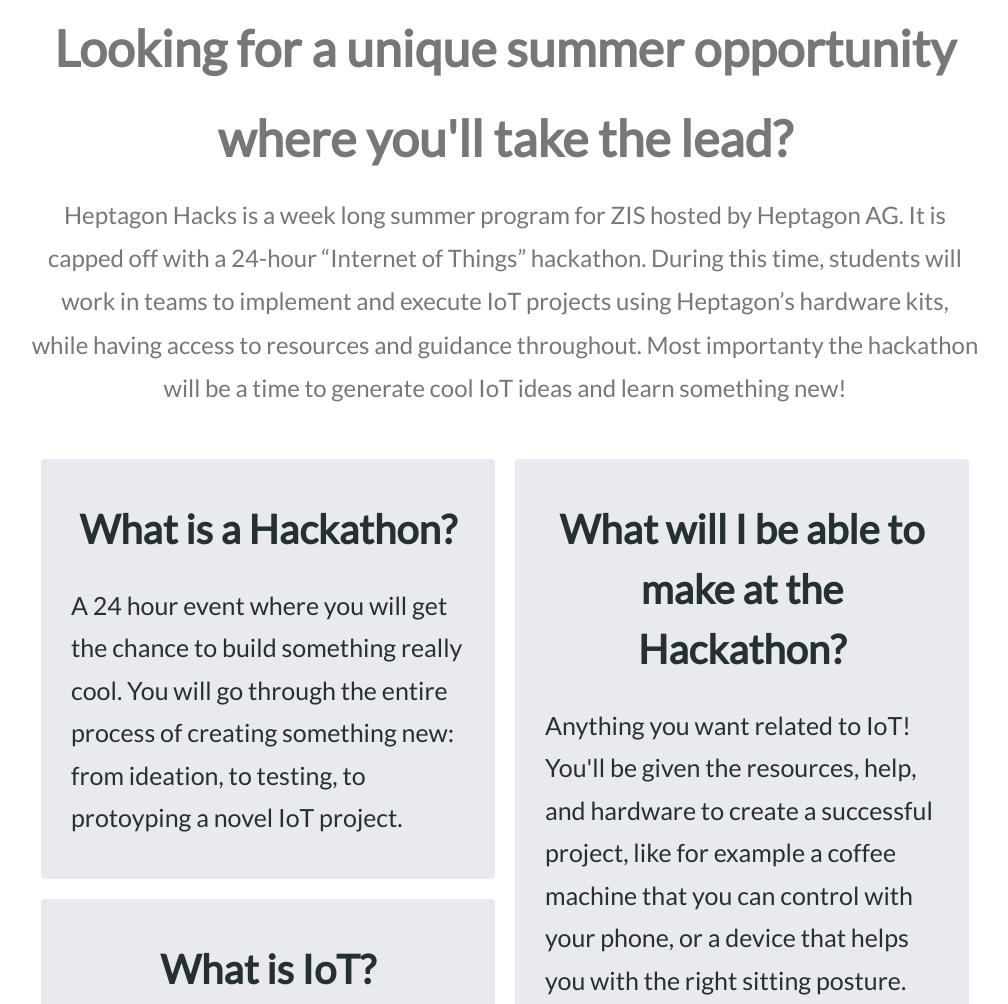
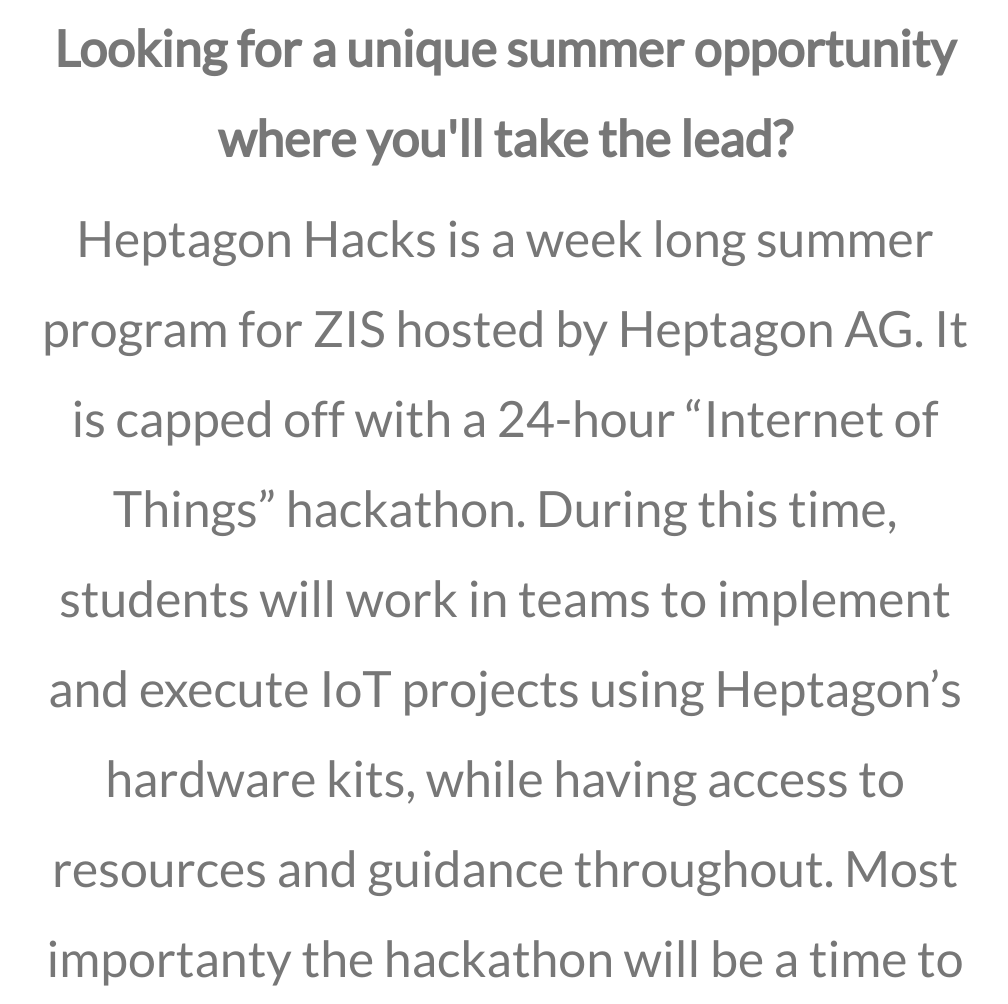
Before and after one commit to Raghav-Maheshwari/HeptagonHacks, a plain HTML site: page index.html in a window 1280 px wide. Shown: the part 815-1819 px from the top of the page, without its empty margins (135-1143 px from the left). Drawn offline with Linux system fonts and the light colour scheme.

Commit message:
update font size

```diff
--- a/index.html
+++ b/index.html
@@ -70,7 +70,7 @@
     <h1 class="w3-center title"><b>Looking for a unique summer opportunity where you'll take the lead?</b>
     </h1>
 
-        <h3 style="text-align:center">Heptagon Hacks is a week long summer program for ZIS hosted by Heptagon AG. It is capped off with a 24-hour “Internet of Things” hackathon. During this time, students will work in teams to implement and execute IoT projects using Heptagon’s hardware kits, while having access to resources and guidance throughout. Most importanty the hackathon will be a time to generate cool IoT ideas and learn something new!
+        <h3 class="w3-center title">Heptagon Hacks is a week long summer program for ZIS hosted by Heptagon AG. It is capped off with a 24-hour “Internet of Things” hackathon. During this time, students will work in teams to implement and execute IoT projects using Heptagon’s hardware kits, while having access to resources and guidance throughout. Most importanty the hackathon will be a time to generate cool IoT ideas and learn something new!
 
         </h3>
 
```
